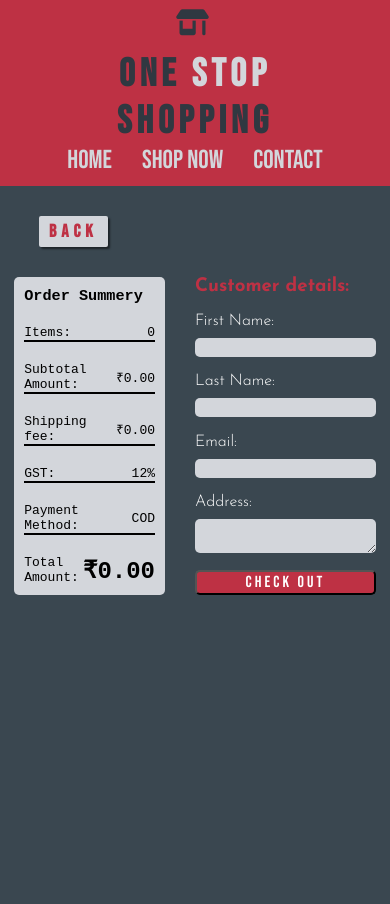
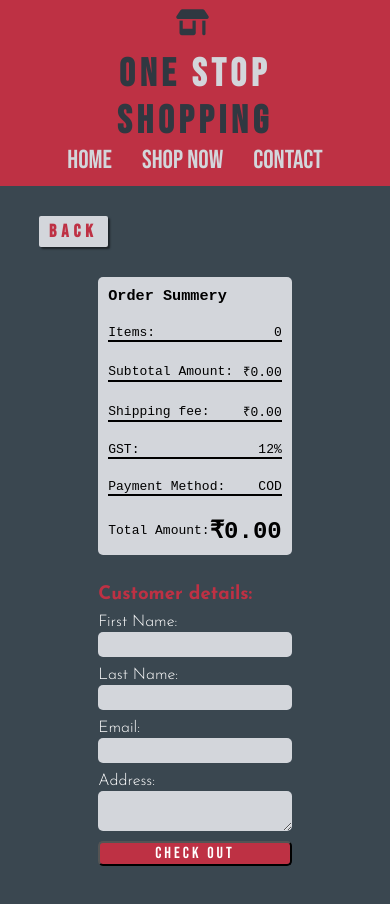
Before and after one commit to saptarsidebnath98/Project-Shopping-Cart, a React (Vite) app: page /#/billing in a window 390 px wide. Shown: the top 904 px of the page. Before the commit the page ends 844 px from the top, so only its background shows below. Built offline with nearby package versions, Linux system fonts and the light colour scheme.

Commit message:
desgined mobile version of userForm

```diff
--- a/src/index.css
+++ b/src/index.css
@@ -608,7 +608,7 @@ a.view-product{
     background-color: #d3d6db;
     border: none;
     border-radius: 5px;
-    padding: 2px 5px;
+    padding: 5px;
     font-family: monospace;
 }
 .check-out-btn{
@@ -849,6 +849,19 @@ a.view-product{
         margin-top: 30px;
         margin-bottom: 20px;
     }
+    /* Billing-Page */
+    .bill-container{
+        padding-bottom: 100px;
+    }
+    .bill-userForm-div{
+        flex-direction: column;
+    }
+    .bill-div{
+        width: 100%;
+    }
+    .user-Info-form{
+        width: 100%;
+    }
 
     /* shimmer-shopping-page */
     .shimmer-shopping{
```
